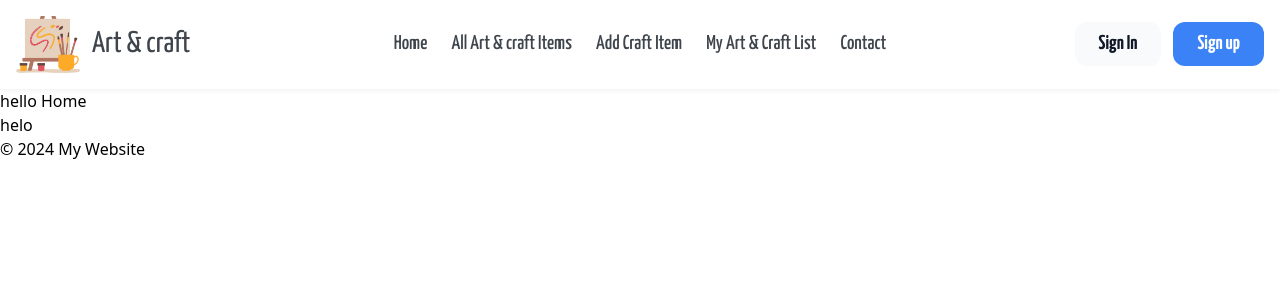
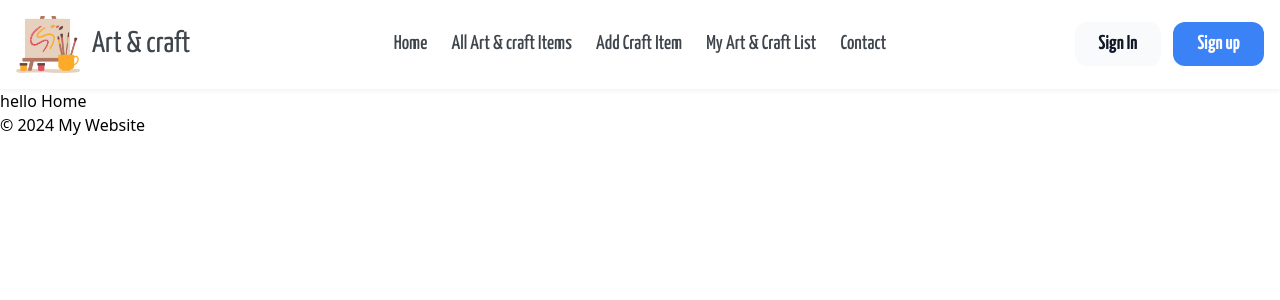
Before and after one commit to developerbarry/art-and-craft-store, a React (Vite) app in the folder art-and-craft-store/: page / in a window 1280 px wide. Shown: the top 300 px of the page. Built offline with nearby package versions, Linux system fonts and the light colour scheme.

Commit message:
slider npm install and import

```diff
--- a/art-and-craft-store/src/layouts/HeroSection/HeroSection.jsx
+++ b/art-and-craft-store/src/layouts/HeroSection/HeroSection.jsx
@@ -1,10 +1,15 @@
+import { Swiper, SwiperSlide } from "swiper/react";
+import { Autoplay, EffectFade } from "swiper/modules";
+import "swiper/css";
+import "swiper/css/effect-fade";
 
-const HeroSection = () => {
+
+const CustomCarousel = () => {
   return (
-    <div>
-      <h1>helo</h1>
+    <div className="flex justify-between items-center gap-8">
+
     </div>
   );
 };
 
-export default HeroSection;
+export default CustomCarousel;
```
